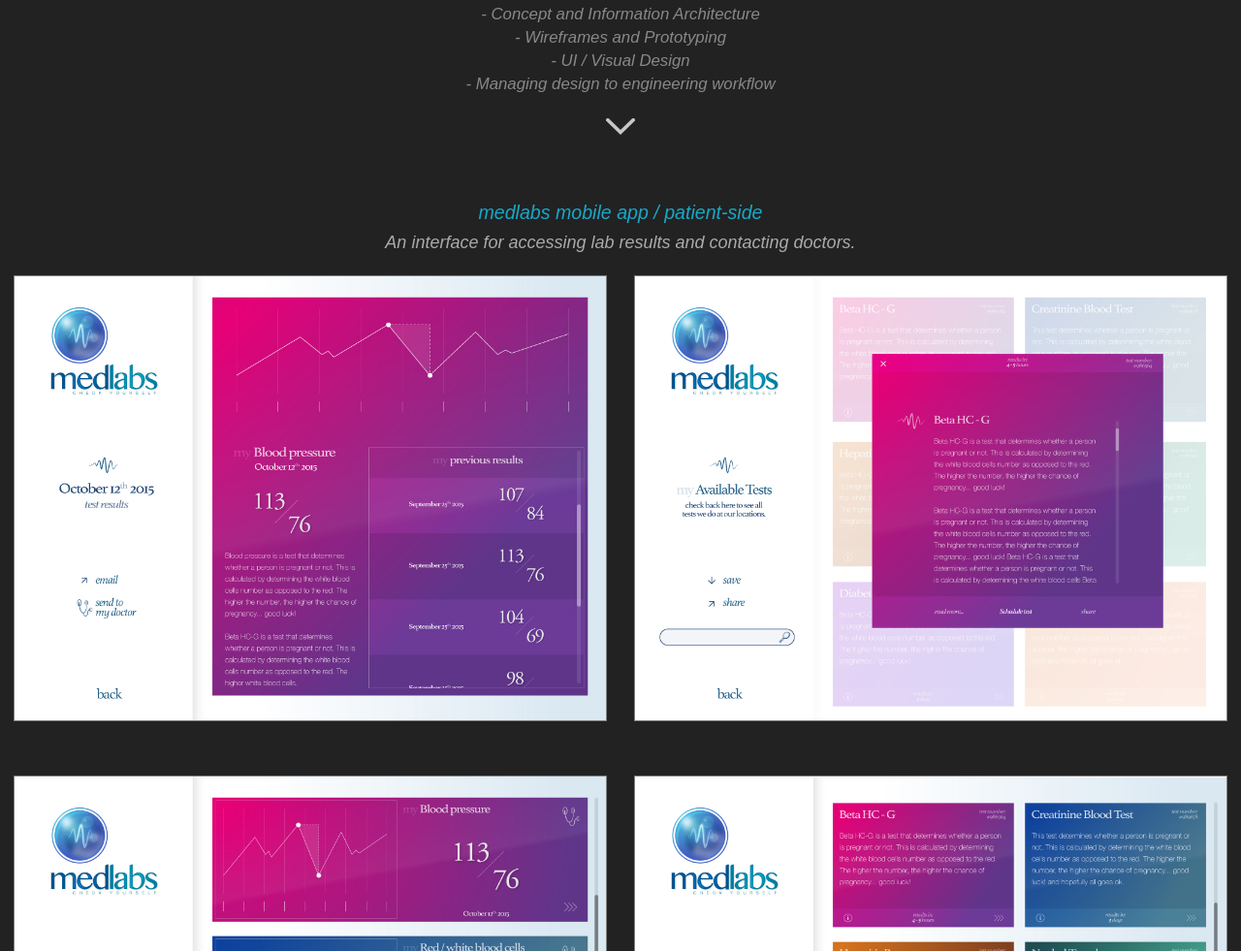
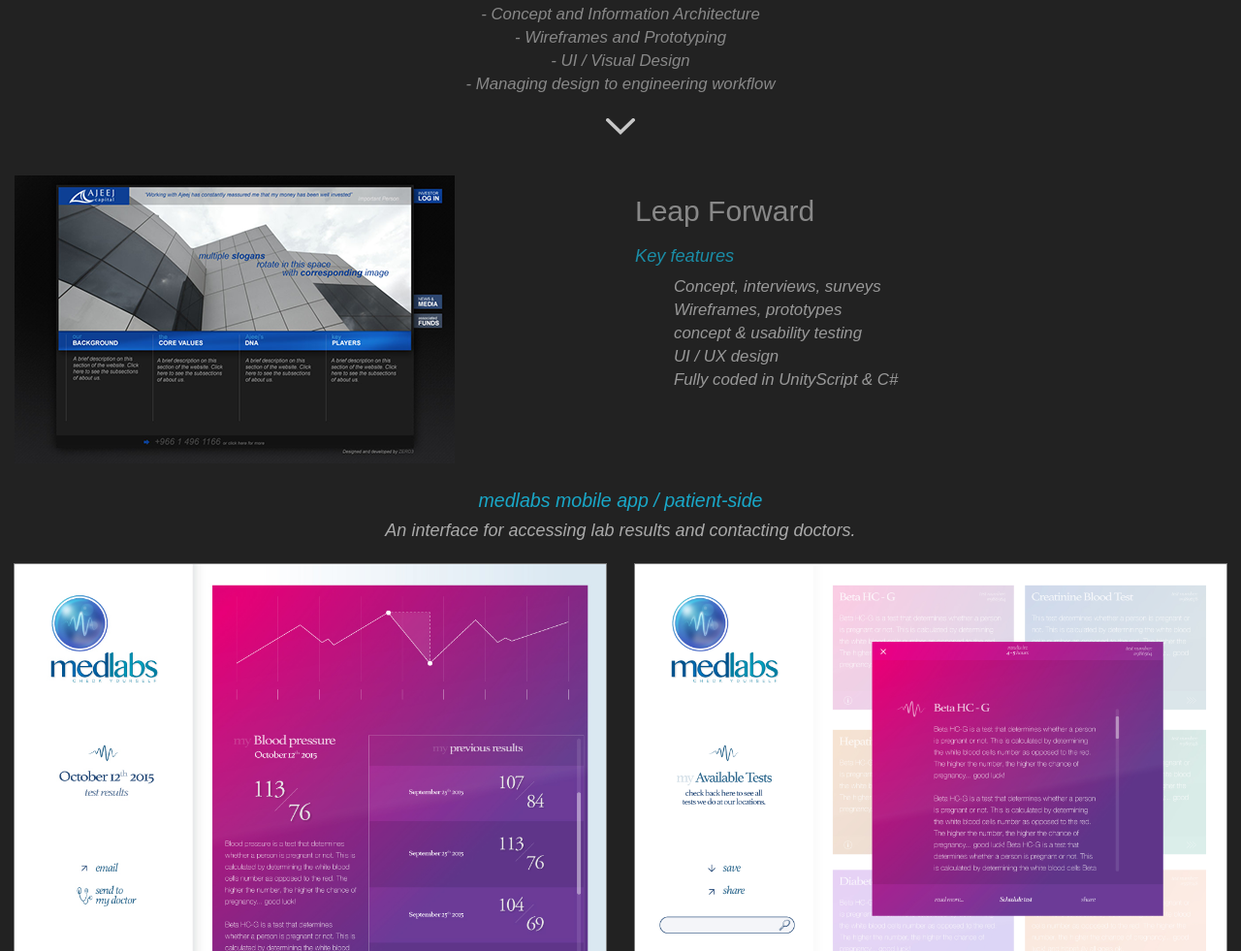
Before and after one commit to YazanKawar/PortfolioGIT, a plain HTML site: page index.html in a window 1280 px wide. Shown: the part 978-1959 px from the top of the page at 97% size. Drawn offline with nearby package versions, Linux system fonts and the light colour scheme; a web font is replaced by a local one.

Commit message:
LEAP FORWARD start

```diff
--- a/index.html
+++ b/index.html
@@ -86,6 +86,24 @@
                <img src="images/arrow.svg" alt="arrow" class="arrow">
             </div>
         </div>
+
+        <div class="row imageContainerRows">
+            <div class="col-sm-6">
+                <img src="images/ajeej.jpg" alt="Leap Forward">
+            </div>
+            <div class="col-sm-6 text-left">
+                <h2>Leap Forward</h2>
+                <h3>Key features</h3>
+                <ul>
+                    <li>Concept, interviews, surveys</li>
+                    <li>Wireframes, prototypes</li>
+                    <li>concept & usability testing</li>
+                    <li>UI / UX design</li>
+                    <li>Fully coded in UnityScript & C#</li>
+                </ul>
+            </div>
+        </div>
+
 
 <!--item-->
         <div class="text-center panelbox">
```
